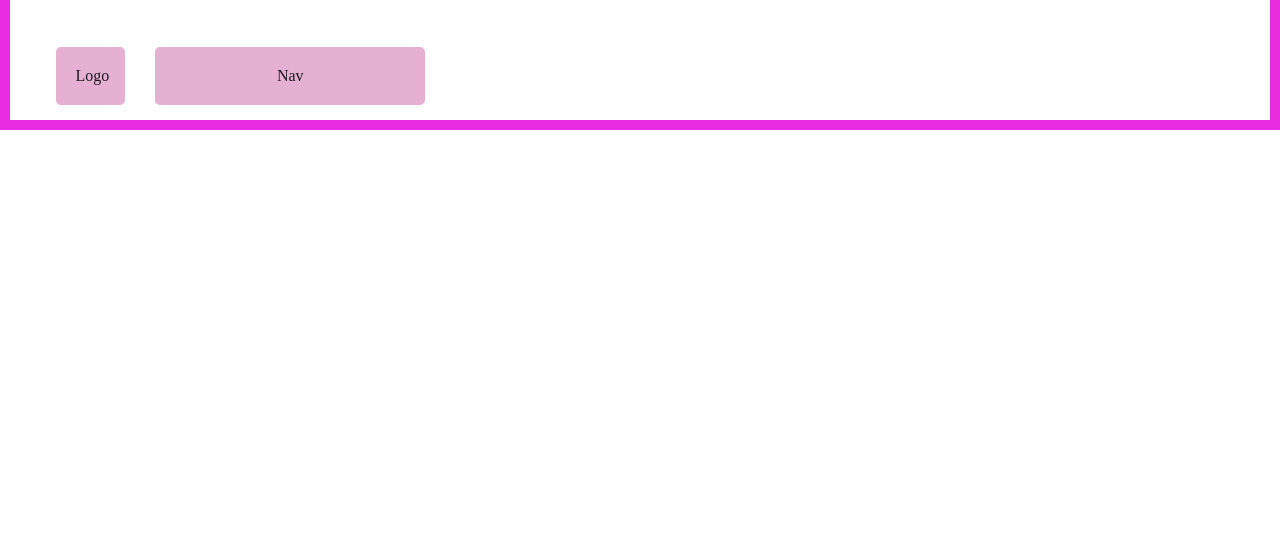
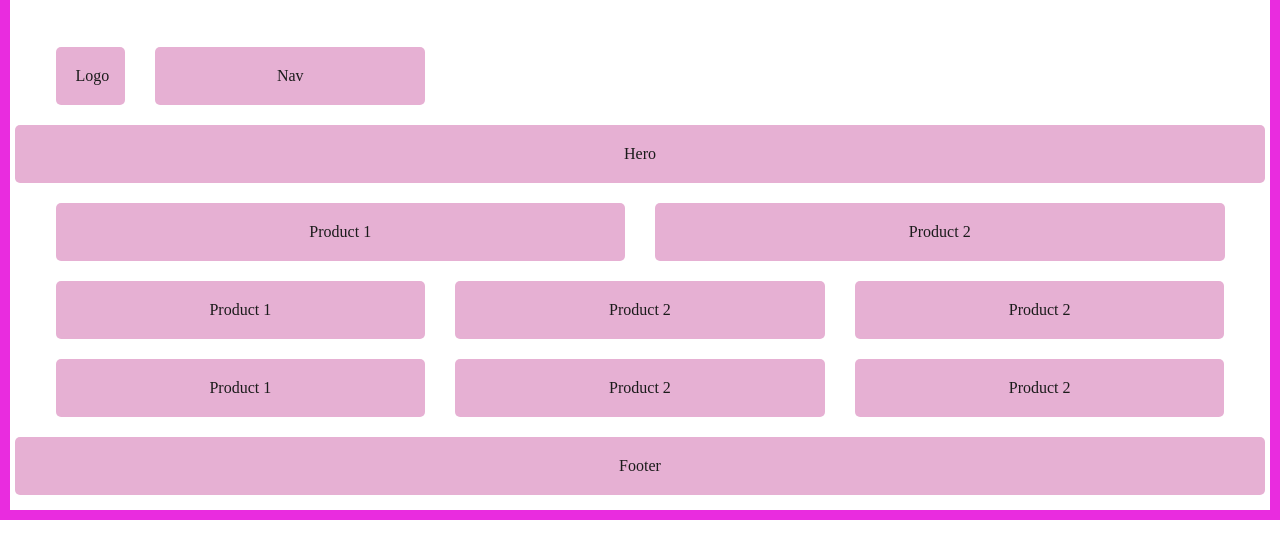
Before and after one commit to j-ohene/Ohene_Jesica_Project3-main, a plain HTML site: page index.html in a window 1280 px wide. Shown: the part 76-634 px from the top of the page. Drawn offline with Linux system fonts and the light colour scheme.

Commit message:
tablet grid

```diff
--- a/index.html
+++ b/index.html
@@ -36,12 +36,33 @@
                         <div class="col-span-2 box">Service 5</div>
                         <div class="col-span-2 box">Service 6</div>
             </div>
+            <div class="col-span-4 box">Footer</div>
+        </div>
         </section>
         <section class="spacer tablet">
             <nav class="grid-con">
                 <div class="col-span-1 box">Logo</div>
                 <div class="col-span-3 box">Nav</div>
             </nav>
+            <div class="full-width-grid-con">
+                <div class ="m-col-span-full box">Hero</div>
+            </div>
+            <div class="grid-con">
+                <div class ="m-col-span-6 box">Product 1</div>
+                <div class="m-col-span-6 box">Product 2</div>
+            </div>
+            <div class="grid-con">
+                <div class ="m-col-span-4 box">Product 1</div>
+                <div class="m-col-span-4 box">Product 2</div>
+                <div class="m-col-span-4 box">Product 2</div>
+            </div>
+            <div class="grid-con">
+                <div class ="m-col-span-4 box">Product 1</div>
+                <div class="m-col-span-4 box">Product 2</div>
+                <div class="m-col-span-4 box">Product 2</div>
+            </div>
+            <div class="m-col-span-full box">Footer</div>
+        </div>
         </section>
 
         <script>src="js/main.js"</script>
```
